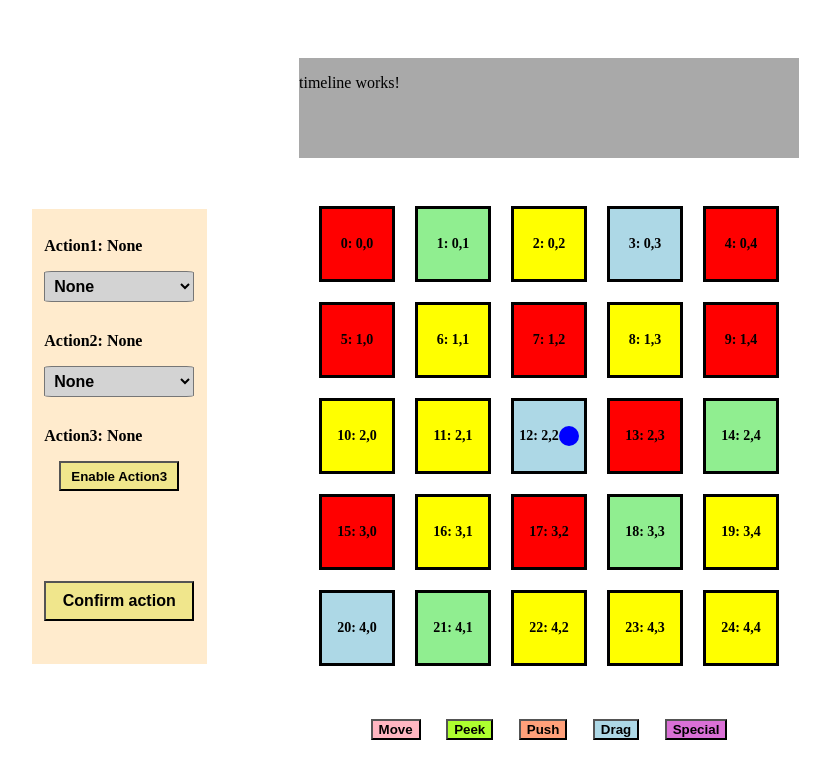
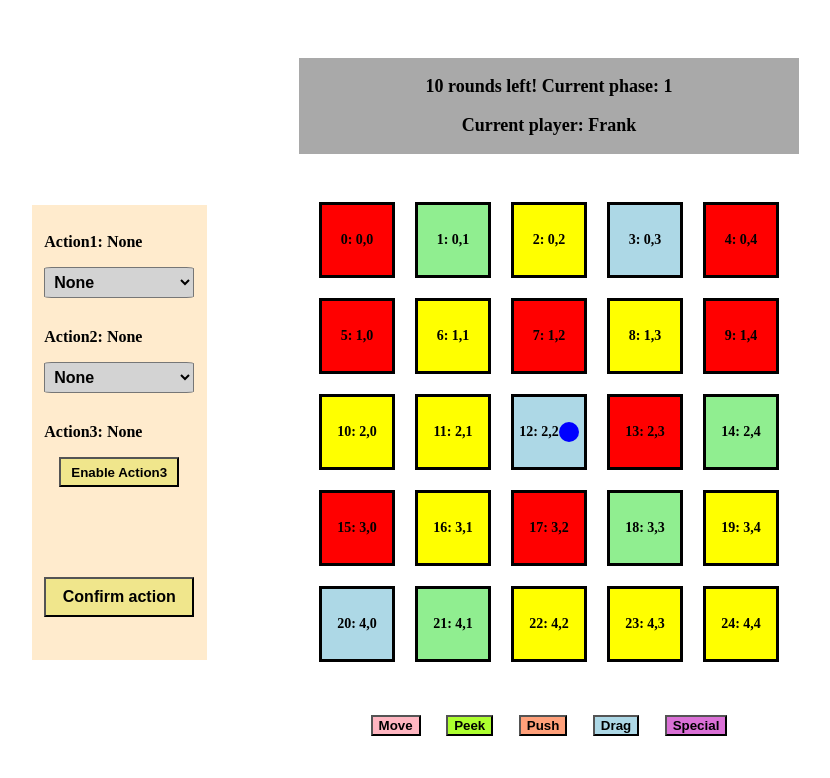
Before and after one commit to murixiyang/Room25, an Angular app in the folder Room25Web/: page / in a window 1280 px wide. Shown: the top 778 px of the page, without its empty margins (91-921 px from the left). Built offline with nearby package versions, Linux system fonts and the light colour scheme.

Commit message:
Add countdown, phase and player name in timeline

```diff
--- a/Room25Web/src/app/app.component.css
+++ b/Room25Web/src/app/app.component.css
@@ -14,7 +14,6 @@
 
 .timeline {
   width: 500px;
-  height: 100px;
   background-color: darkgray;
   margin: 50px auto 0;
 }
--- a/Room25Web/src/app/app.component.html
+++ b/Room25Web/src/app/app.component.html
@@ -9,7 +9,11 @@
 
 <div class="gameboard-container">
   <div class="row-display">
-    <app-timeline class="timeline"></app-timeline>
+    <app-timeline
+      class="timeline"
+      [player]="gameboard.getPlayer()"
+      #timeline
+    ></app-timeline>
     <div class="column-display">
       <div class="left-column">
         <app-actionplan class="action-plan"></app-actionplan>
--- a/Room25Web/src/app/gameboard/gameboard.component.ts
+++ b/Room25Web/src/app/gameboard/gameboard.component.ts
@@ -61,6 +61,10 @@ export class GameboardComponent {
 
     // Reveal center
     this.roomRevealed[12] = true;
+  }
+
+  getPlayer(): PlayerComponent {
+    return this.player;
   }
 
   generateInitialBoard(): void {
--- a/Room25Web/src/app/timeline/timeline.component.css
+++ b/Room25Web/src/app/timeline/timeline.component.css
@@ -0,0 +1,5 @@
+.timeline p {
+  font-size: large;
+  font-weight: bold;
+  text-align: center;
+}
--- a/Room25Web/src/app/timeline/timeline.component.html
+++ b/Room25Web/src/app/timeline/timeline.component.html
@@ -1,6 +1,7 @@
-<p>timeline works!</p>
+<div class="timeline">
+  <p>
+    {{ getLeftRound() }} rounds left! Current phase: {{ getCurrentPhase() }}
+  </p>
 
-<div >
-
-
+  <p>Current player: {{ player.name }}</p>
 </div>
--- a/Room25Web/src/app/timeline/timeline.component.ts
+++ b/Room25Web/src/app/timeline/timeline.component.ts
@@ -1,12 +1,47 @@
-import { Component } from '@angular/core';
+import { Component, Input } from '@angular/core';
+import { PlayerComponent } from '../player/player.component';
 
 @Component({
   selector: 'app-timeline',
   standalone: true,
   imports: [],
   templateUrl: './timeline.component.html',
-  styleUrl: './timeline.component.css'
+  styleUrl: './timeline.component.css',
 })
 export class TimelineComponent {
+  @Input() private totalRound: number = 10;
+  @Input() private leftRound: number = 10;
+  @Input() private passedRound: number = 0;
+  // Action1 or 2 or 3
+  @Input() private currentPhase: 1 | 2 | 3 = 1;
 
+  @Input() player!: PlayerComponent;
+
+  getTotalRound(): number {
+    return this.totalRound;
+  }
+
+  getLeftRound(): number {
+    return this.leftRound;
+  }
+
+  getPassedRound(): number {
+    return this.passedRound;
+  }
+
+  getCurrentPhase(): number {
+    return this.currentPhase;
+  }
+
+  goToNextPhase(): number {
+    if (this.currentPhase === 3) {
+      this.currentPhase = 1;
+      this.leftRound--;
+      this.passedRound++;
+    } else {
+      this.currentPhase++;
+    }
+
+    return this.currentPhase;
+  }
 }
```
